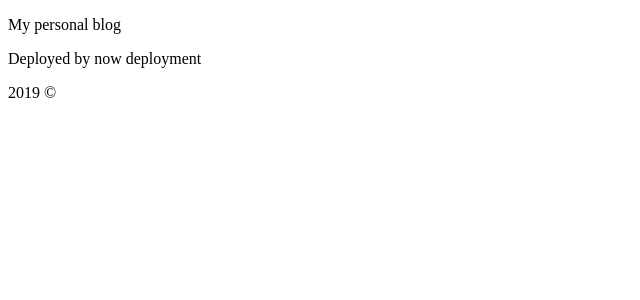
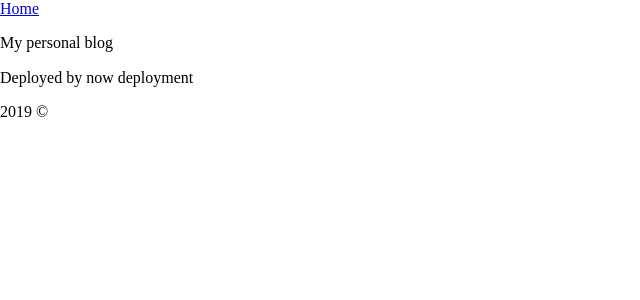
Before and after one commit to vitaliimelnychuk/blog, a Next.js app: page / in a window 1280 px wide. Shown: the top 300 px of the page, without its empty margins (0-640 px from the left). Built offline with nearby package versions, Linux system fonts and the light colour scheme.

Commit message:
use Layout Component

```diff
--- a/pages/index.tsx
+++ b/pages/index.tsx
@@ -1,9 +1,13 @@
-const Index = () => (
-  <div>
-    <p>My personal blog</p>
-    <p>Deployed by now deployment</p>
-    <p>2019 ©</p>
-  </div>
+import Layout from '../components/Layout'
+
+const Home = () => (
+  <Layout >
+    <div>
+      <p>My personal blog</p>
+      <p>Deployed by now deployment</p>
+      <p>2019 ©</p>
+    </div>
+  </Layout>
 );
 
-export default Index;
+export default Home;
```
